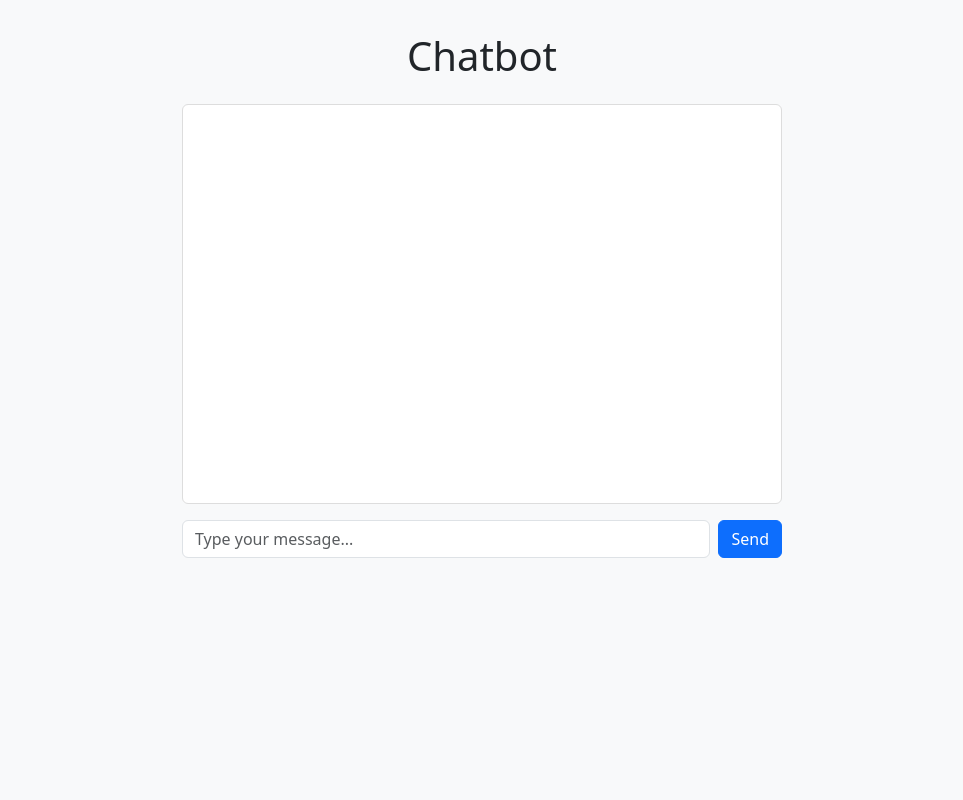
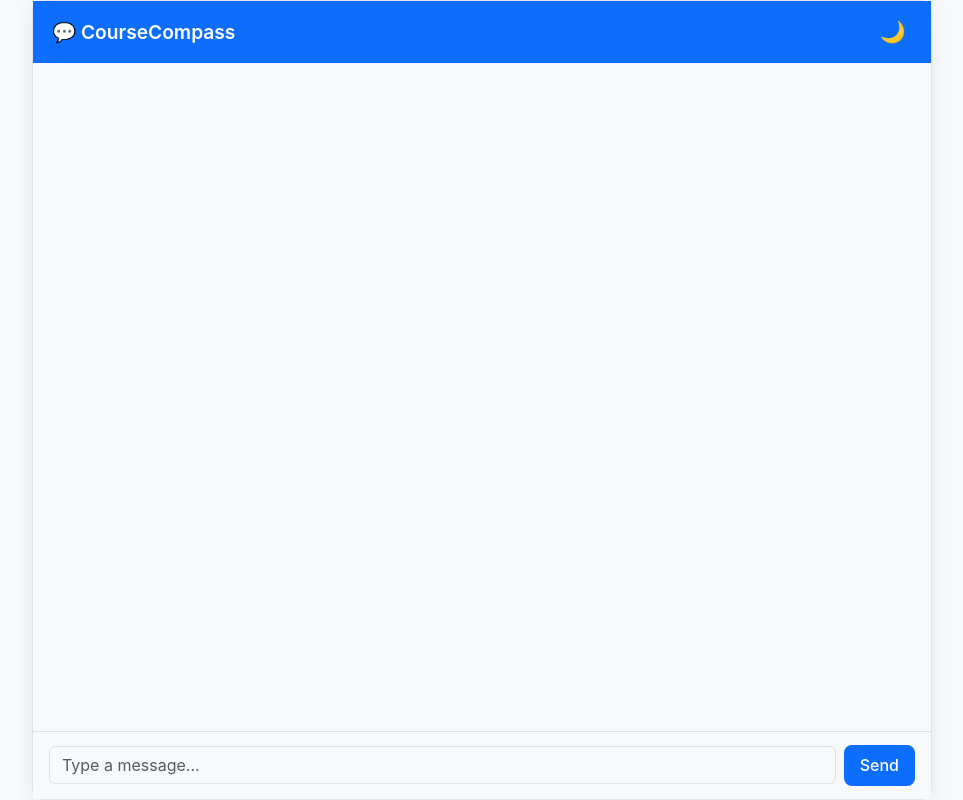
Before and after one commit to simarpreet0037/CourseCompass, a Django app: page /chat/ in a window 1280 px wide. Shown: the whole page, without its empty margins (158-1121 px from the left). Run offline with Django 5.2, Linux system fonts and the light colour scheme; some libraries are stand-ins or nearby versions.

Commit message:
Frontend chages

```diff
--- a/CourseCompass/templates/bot/chat.html
+++ b/CourseCompass/templates/bot/chat.html
@@ -2,57 +2,170 @@
 <html lang="en">
 <head>
   <meta charset="UTF-8" />
-    <title>Chatbot</title>
+  <title>Chatbot Assistant</title>
+  <meta name="viewport" content="width=device-width, initial-scale=1.0" />
   <link href="https://cdn.jsdelivr.net/npm/bootstrap@5.3.0/dist/css/bootstrap.min.css" rel="stylesheet" />
   <script src="https://unpkg.com/htmx.org@1.9.2"></script>
+
   <style>
-        body {
-            max-width: 600px;
-            margin: 2rem auto;
-            background: #f8f9fa;
+    :root {
+      --bg-color: #f8f9fa;
+      --header-bg: #0d6efd;
+      --header-text: #fff;
+      --bubble-user: #0d6efd;
+      --bubble-user-text: #fff;
+      --bubble-bot: #e9ecef;
+      --bubble-bot-text: #212529;
+      --border-color: #dee2e6;
     }
+
+    /* DARK THEME VARIABLES */
+    [data-theme="dark"] {
+      --bg-color: #0d1117;
+      --header-bg: #1f6feb;
+      --header-text: #ffffff;
+      --bubble-user: #2563eb;
+      --bubble-user-text: #fff;
+      --bubble-bot: #2d333b;
+      --bubble-bot-text: #e6edf3;
+      --border-color: #30363d;
+    }
+
+    html, body {
+      height: 100%;
+      margin: 0;
+      font-family: 'Inter', sans-serif;
+      background: var(--bg-color);
+      color: var(--bubble-bot-text);
+    }
+
+    .chat-container {
+      display: flex;
+      flex-direction: column;
+      height: 100vh;
+      max-width: 900px;
+      width: 100%;
+      margin: auto;
+      border: 1px solid var(--border-color);
+      border-radius: 0.75rem;
+      background: var(--bg-color);
+      box-shadow: 0 4px 18px rgba(0, 0, 0, 0.08);
+    }
+
+    .chat-header {
+      background: var(--header-bg);
+      color: var(--header-text);
+      padding: 0.9rem 1.2rem;
+      font-size: 1.2rem;
+      font-weight: 600;
+      display: flex;
+      justify-content: space-between;
+      align-items: center;
+    }
+
+    .theme-toggle {
+      background: transparent;
+      border: none;
+      color: var(--header-text);
+      font-size: 1.3rem;
+      cursor: pointer;
+      transition: 0.2s;
+    }
+    .theme-toggle:hover {
+      opacity: 0.8;
+    }
+
     #chat-window {
-            height: 400px;
+      flex: 1;
       overflow-y: auto;
-            background: white;
-            border: 1px solid #ddd;
-            padding: 1rem;
-            border-radius: 0.375rem;
+      padding: 1.2rem;
+      background: var(--bg-color);
+      scroll-behavior: smooth;
     }
+
     .chat-message {
+      display: flex;
       margin-bottom: 1rem;
+    }
+
+    .chat-message.user { justify-content: flex-end; }
+    .chat-message.bot { justify-content: flex-start; }
+
+    .chat-bubble {
+      max-width: 75%;
+      padding: 0.7rem 1rem;
+      border-radius: 1rem;
+      word-wrap: break-word;
+      white-space: pre-wrap;
+      transition: background 0.3s;
+    }
+
+    .chat-bubble.user {
+      background: var(--bubble-user);
+      color: var(--bubble-user-text);
+      border-bottom-right-radius: 0.3rem;
+    }
+
+    .chat-bubble.bot {
+      background: var(--bubble-bot);
+      color: var(--bubble-bot-text);
+      border-bottom-left-radius: 0.3rem;
+    }
+
+    .chat-footer {
       display: flex;
+      align-items: center;
+      gap: 0.5rem;
+      border-top: 1px solid var(--border-color);
+      padding: 0.8rem 1rem;
+      background: var(--bg-color);
     }
-        .chat-message.user {
-            justify-content: flex-end;
-        }
-        .chat-message.bot {
-            justify-content: flex-start;
-        }
-        .chat-bubble {
-            padding: 0.5rem 1rem;
-            border-radius: 1rem;
-            max-width: 70%;
-        }
-        .chat-bubble.user {
-            background-color: #0d6efd;
-            color: white;
-            border-bottom-right-radius: 0;
-        }
-        .chat-bubble.bot {
-            background-color: #e9ecef;
-            color: #212529;
-            border-bottom-left-radius: 0;
-        }
+
     #message-input {
       resize: none;
+      max-height: 150px;
+      overflow-y: auto;
+      background: var(--bg-color);
+      color: var(--bubble-bot-text);
+      border-color: var(--border-color);
     }
+
+    #message-input:focus {
+      outline: none;
+      box-shadow: none;
+      border-color: var(--header-bg);
+    }
+
+    .btn-send {
+      background: var(--header-bg);
+      border: none;
+      color: #fff;
+      padding: 0.55rem 1rem;
+      border-radius: 0.5rem;
+      font-weight: 500;
+      transition: background 0.3s;
+    }
+    .btn-send:hover {
+      background: #0b5ed7;
+    }
+
+    /* Scrollbar styling */
+    #chat-window::-webkit-scrollbar { width: 8px; }
+    #chat-window::-webkit-scrollbar-thumb {
+      background: #bbb;
+      border-radius: 6px;
+    }
+    #chat-window::-webkit-scrollbar-thumb:hover { background: #999; }
   </style>
 </head>
 <body>
-    <h1 class="mb-4 text-center">Chatbot</h1>
+  <div class="chat-container" id="chat-container">
+    <div class="chat-header">
+      <span>💬 CourseCompass</span>
+      <button class="theme-toggle" id="theme-toggle" title="Toggle theme">🌙</button>
+    </div>
 
-    <div id="chat-window" hx-swap-oob="true"></div>
+    <div id="chat-window"></div>
 
     <form
       id="chat-form"
@@ -61,34 +174,66 @@
       hx-target="#chat-window"
       hx-swap="beforeend"
       hx-trigger="submit"
-    class="mt-3 d-flex gap-2"
+      class="chat-footer"
     >
       {% csrf_token %}
       <textarea
         id="message-input"
         name="message"
         rows="1"
-        placeholder="Type your message..."
+        placeholder="Type a message..."
         class="form-control"
         required
-        oninput="this.style.height = ''; this.style.height = this.scrollHeight + 'px'"
       ></textarea>
-    <button type="submit" class="btn btn-primary">Send</button>
+      <button type="submit" class="btn-send">Send</button>
     </form>
-
+  </div>
 
   <script>
     const chatWindow = document.getElementById('chat-window');
     const messageInput = document.getElementById('message-input');
+    const chatForm = document.getElementById('chat-form');
+    const themeToggle = document.getElementById('theme-toggle');
+    const chatContainer = document.getElementById('chat-container');
 
-        document.body.addEventListener('htmx:afterSwap', (event) => {
-            if(event.detail.target.id === 'chat-window') {
+    // Handle Enter/Shift+Enter
+    messageInput.addEventListener('keydown', function (e) {
+      if (e.key === 'Enter' && !e.shiftKey) {
+        e.preventDefault();
+        chatForm.requestSubmit();
+      }
+    });
+
+    // Scroll and reset input after swap
+    document.body.addEventListener('htmx:afterSwap', (e) => {
+      if (e.detail.target.id === 'chat-window') {
         chatWindow.scrollTop = chatWindow.scrollHeight;
         messageInput.value = '';
         messageInput.style.height = 'auto';
         messageInput.focus();
       }
     });
+
+    // Auto-resize textarea
+    messageInput.addEventListener('input', () => {
+      messageInput.style.height = 'auto';
+      messageInput.style.height = messageInput.scrollHeight + 'px';
+    });
+
+    // Theme toggle (manual + OS preference)
+    const prefersDark = window.matchMedia('(prefers-color-scheme: dark)').matches;
+    if (prefersDark) document.documentElement.setAttribute('data-theme', 'dark');
+
+    themeToggle.addEventListener('click', () => {
+      const current = document.documentElement.getAttribute('data-theme');
+      if (current === 'dark') {
+        document.documentElement.setAttribute('data-theme', 'light');
+        themeToggle.textContent = '🌙';
+      } else {
+        document.documentElement.setAttribute('data-theme', 'dark');
+        themeToggle.textContent = '☀️';
+      }
+    });
   </script>
 </body>
 </html>
--- a/CourseCompass/templates/bot/chat_messages.html
+++ b/CourseCompass/templates/bot/chat_messages.html
@@ -1,6 +1,6 @@
 <div class="chat-message user">
-    <div class="chat-bubble user">{{ user_message }}</div>
+  <div class="chat-bubble user">{{ user_message }}</div>
 </div>
 <div class="chat-message bot">
-    <div class="chat-bubble bot">{{ bot_response }}</div>
+  <div class="chat-bubble bot">{{ bot_response }}</div>
 </div>
```
Lines whose indentation alone changed are shown as unchanged.
